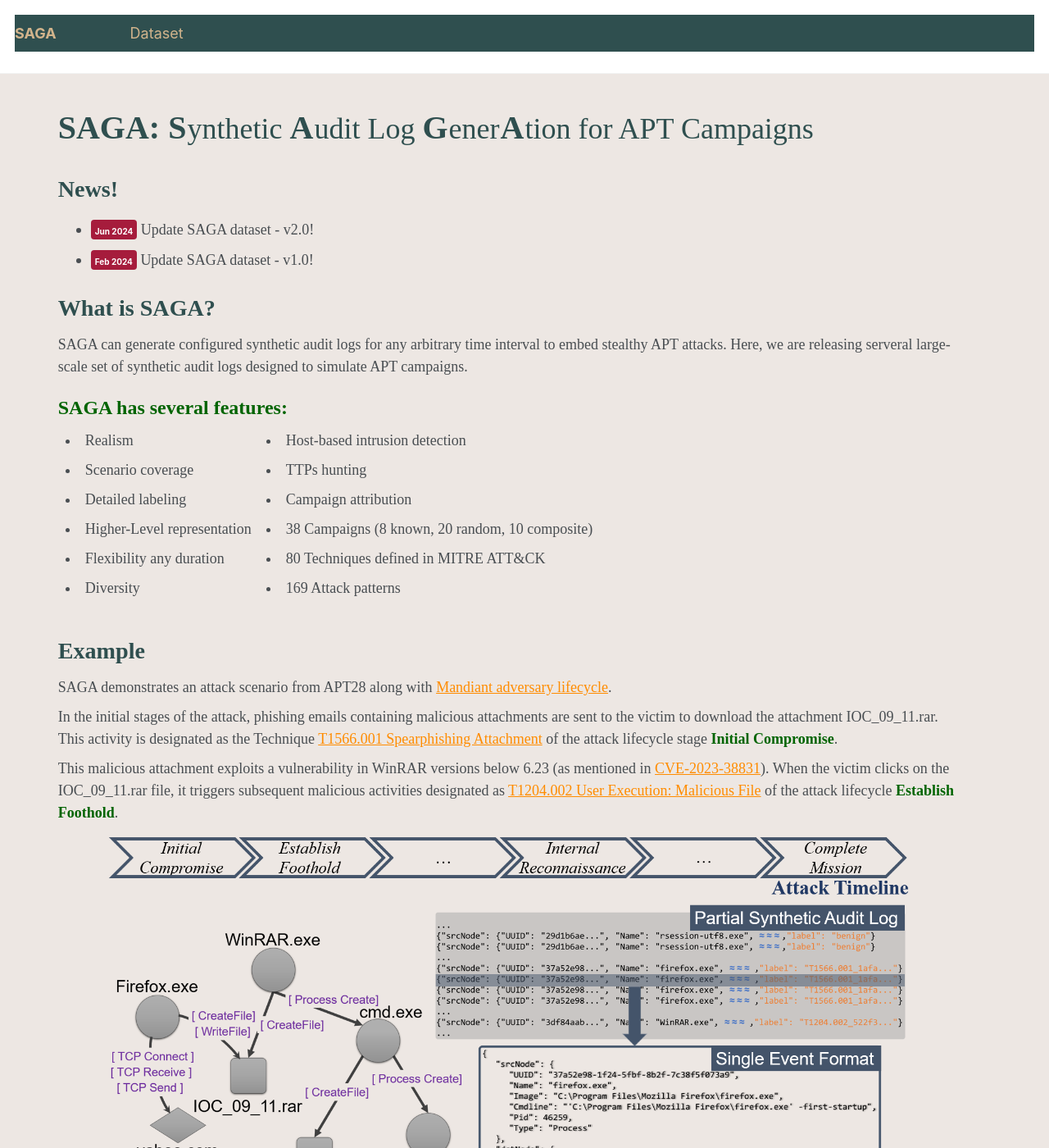
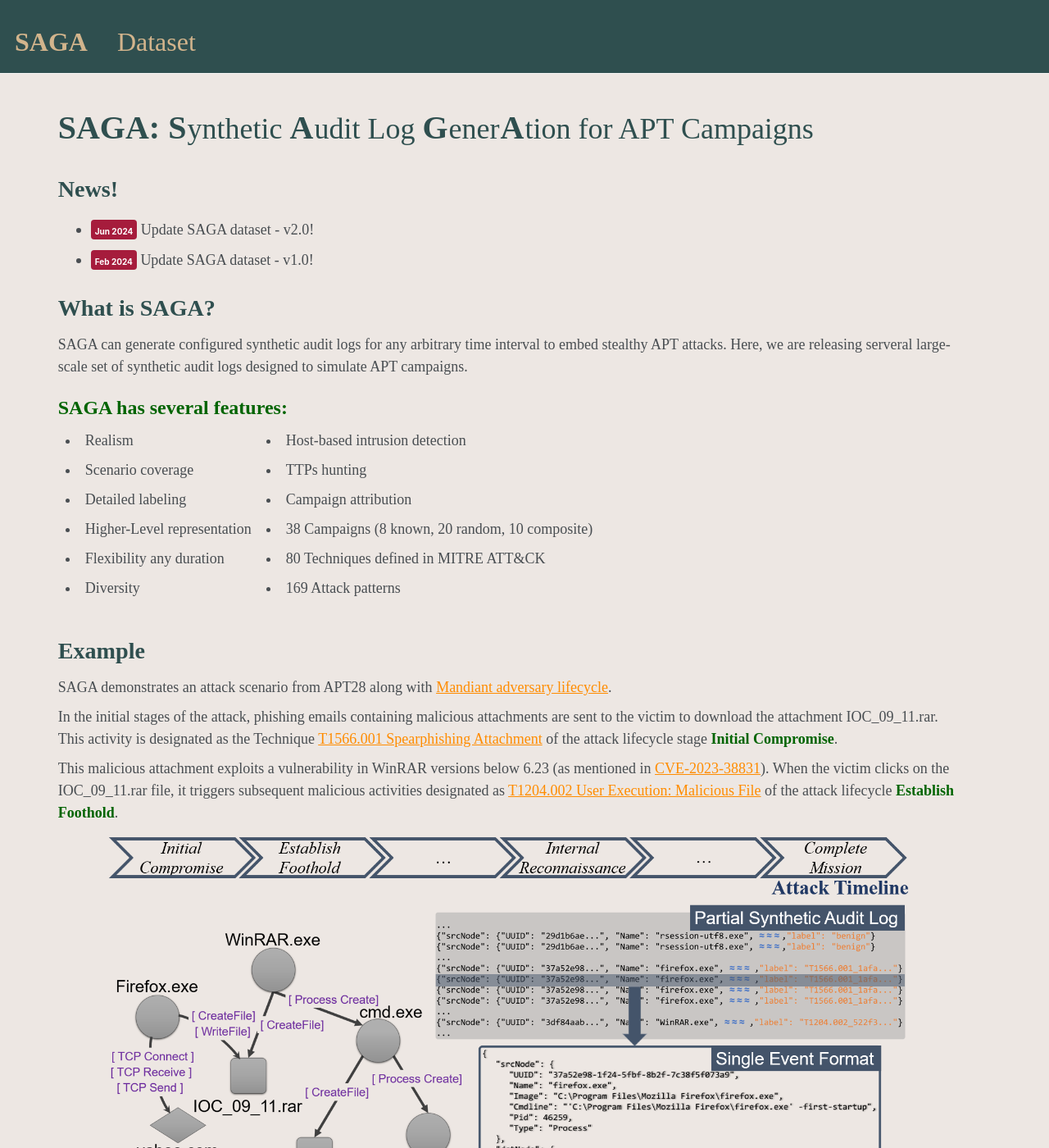
Before and after one commit to KKKK16/KKKK16.github.io, a Jekyll site: the page built from _pages/about.md, in a window 1280 px wide and 1400 px high. Shown: the whole window at 82% size. Built offline with Jekyll 4.4.1, drawn with Linux system fonts in a browser that asks for light colours.

Commit message:
Add files via upload

```diff
--- a/_sass/_masthead.scss
+++ b/_sass/_masthead.scss
@@ -4,7 +4,7 @@
 
 .masthead {
   position: fixed;
-  background: white;
+  background: 	#2F4F4F !important;
   border-bottom: 1px solid $border-color;
   height: $masthead-height;
   top: 0;
@@ -20,7 +20,7 @@
     @include container;
     @include clearfix;
     padding: 1em 1em 1em;
-    font-family: $sans-serif-narrow;
+    font-family: Merienda;
 
     @include breakpoint($x-large) {
       max-width: $x-large;
@@ -39,6 +39,7 @@
 .masthead__menu {
 
   ul {
+    background: #2F4F4F !important;
     margin: 0;
     padding: 0;
     clear: both;
@@ -50,9 +51,10 @@
   display: block;
   list-style-type: none;
   white-space: nowrap;
+  font-size: 32px;
 
   &--lg {
-    padding-right: 3em;
+    padding-right: 0;
     font-weight: 700;
   }
 }
```
